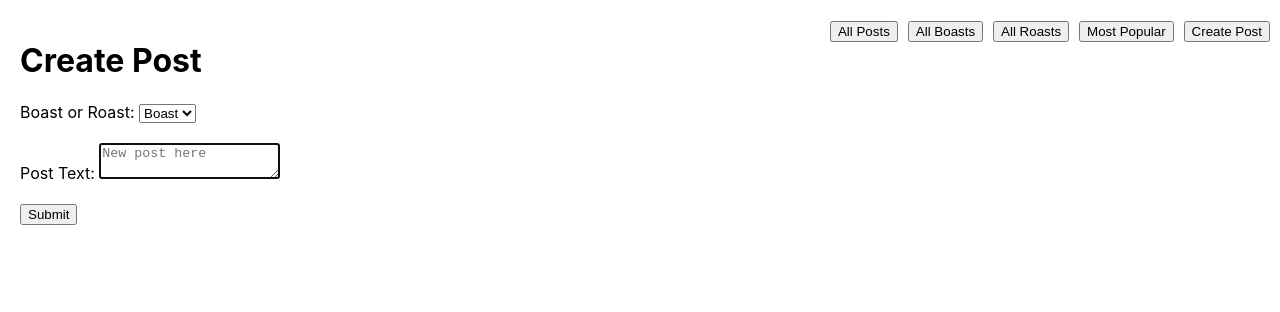
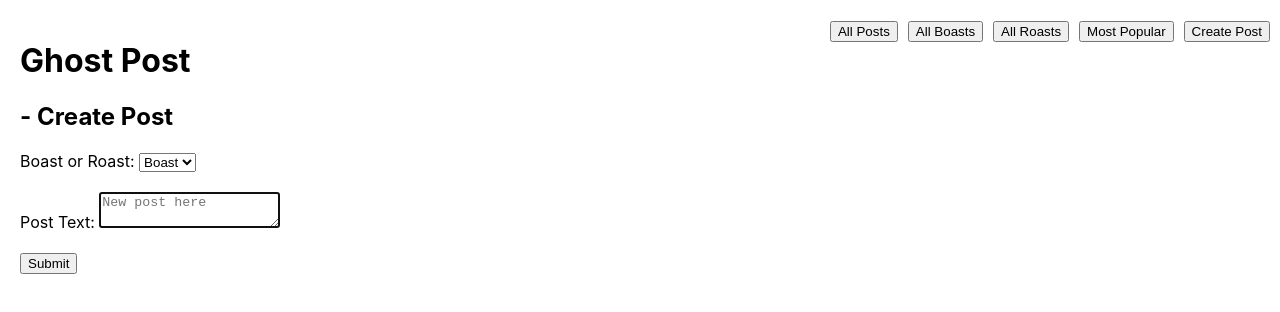
Before and after one commit to Mike-Boring/ghostpost_frontend, a React (Create React App) app: page /create in a window 1280 px wide. Shown: the top 312 px of the page. Built offline with nearby package versions, Linux system fonts and the light colour scheme.

Commit message:
all points hit on rubric

```diff
--- a/src/AllPosts.js
+++ b/src/AllPosts.js
@@ -52,6 +52,7 @@ class AllPosts extends React.Component {
         </div>
         <div className="main">
           <h1>Ghost Post</h1>
+          <h2>- All Posts</h2>
           {this.state.posts.map((p) => (
             <div key={p.id}>
               <h3>{p.post_type.toUpperCase()}</h3>
--- a/src/Boasts.js
+++ b/src/Boasts.js
@@ -52,6 +52,7 @@ class Boasts extends React.Component {
         </div>
         <div className="main">
           <h1>Ghost Post</h1>
+          <h2>- All Boasts</h2>
           {this.state.posts.map((p) => (
             <div key={p.id}>
               <h3>{p.post_type.toUpperCase()}</h3>
--- a/src/CreatePost.js
+++ b/src/CreatePost.js
@@ -61,7 +61,8 @@ class CreatePost extends React.Component {
           </Link>
         </div>
         <div className="main">
-          <h1>Create Post</h1>
+          <h1>Ghost Post</h1>
+          <h2>- Create Post</h2>
           <form id="postmessage-form" onSubmit={this.handleAddPost}>
             <label>
               Boast or Roast:&nbsp;
--- a/src/Popular.js
+++ b/src/Popular.js
@@ -53,6 +53,7 @@ class Popular extends React.Component {
         </div>
         <div className="main">
           <h1>Ghost Post</h1>
+          <h2>- Most Popular Posts</h2>
           {this.state.posts.map((p) => (
             <div key={p.id}>
               <h3>{p.post_type.toUpperCase()}</h3>
--- a/src/Roasts.js
+++ b/src/Roasts.js
@@ -51,6 +51,7 @@ class Roasts extends React.Component {
         </div>
         <div className="main">
           <h1>Ghost Post</h1>
+          <h2>- All Roasts</h2>
           {this.state.posts.map((p) => (
             <div key={p.id}>
               <h3>{p.post_type.toUpperCase()}</h3>
```
Also changed, not shown: 1 other file (tests, documents, lock files or other folders).
